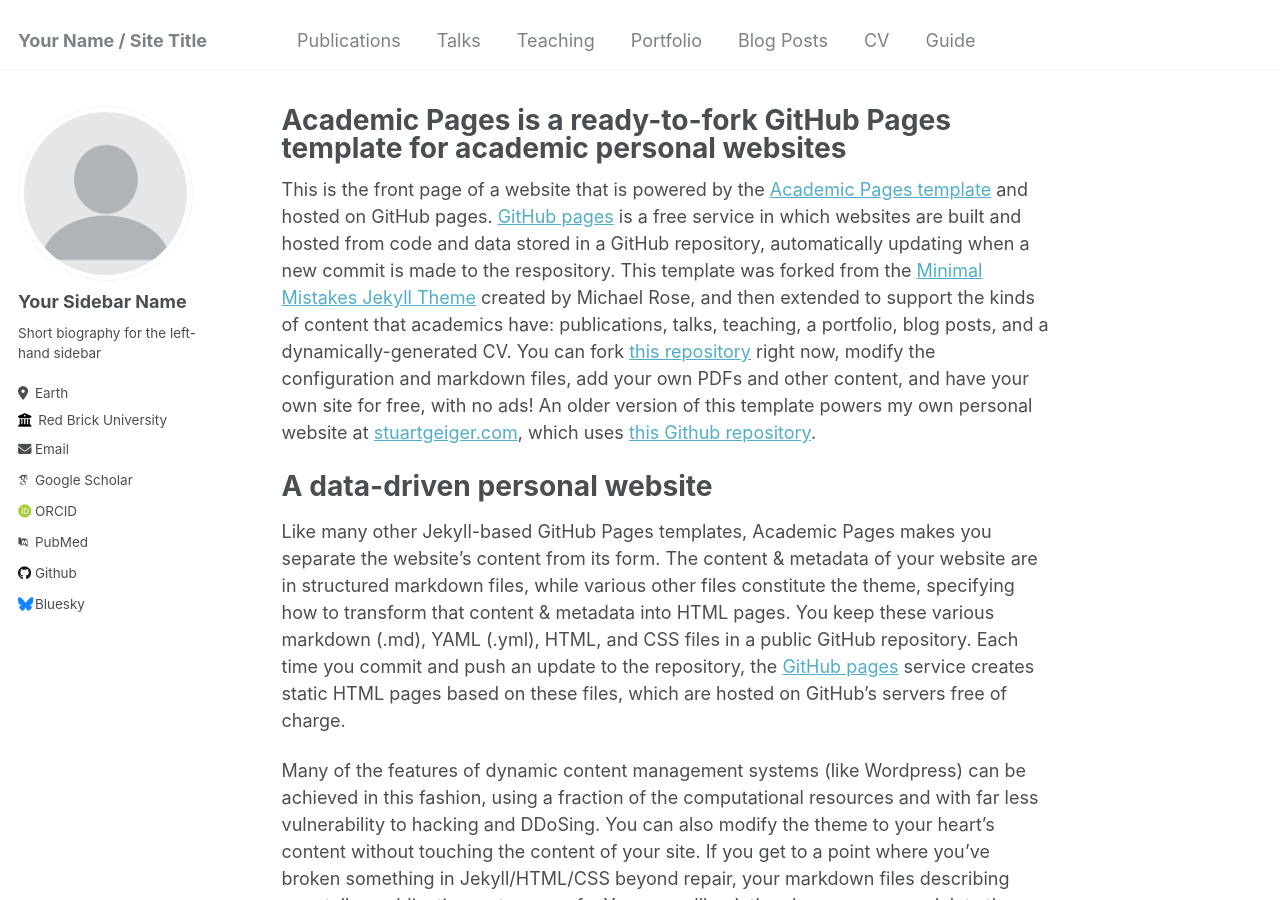
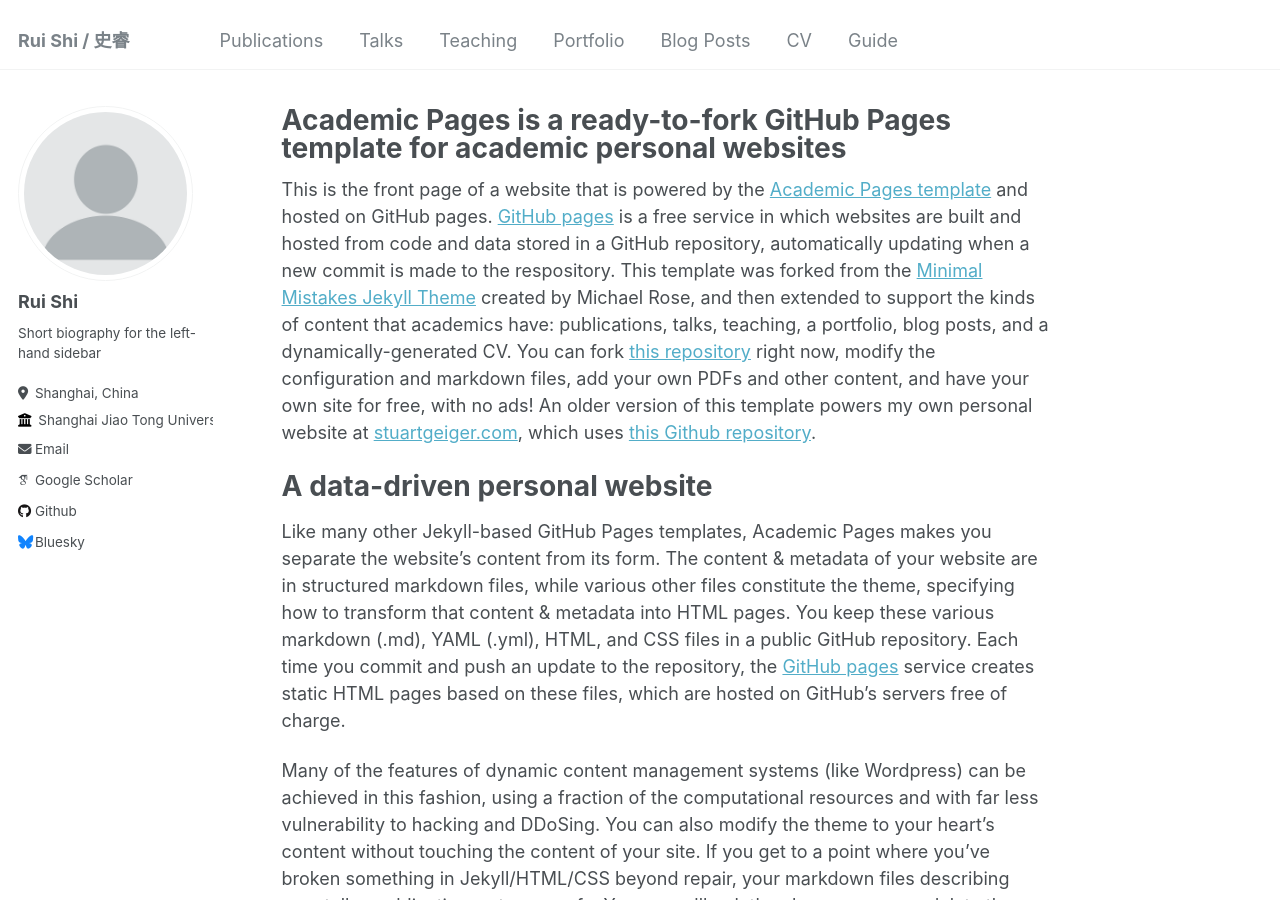
Before and after one commit to ThreeSRR/ThreeSRR.github.io, a Jekyll site: the page built from _pages/about.md, in a window 1280 px wide and 900 px high. Built offline with Jekyll 4.4.1, drawn with Linux system fonts in a browser that asks for light colours; some web fonts are replaced.

Commit message:
Update _config.yml

```diff
--- a/_config.yml
+++ b/_config.yml
@@ -8,13 +8,13 @@
 
 # Basic Site Settings
 locale                   : "en-US"
-title                    : "Your Name / Site Title"
+title                    : "Rui Shi / 史睿"
 title_separator          : "-"
 name                     : &name "Your Name"
 description              : &description "personal description"
-url                      : https://academicpages.github.io # the base hostname & protocol for your site e.g. "https://mmistakes.github.io"
+url                      : "https://threesrr.github.io"
 baseurl                  : "" # the subpath of your site, e.g. "/blog"
-repository               : "academicpages/academicpages.github.io"
+repository               : "ThreeSRR/ThreeSRR.github.io"
 
 # Site Author - The following control what appear as part of the author content on the side bar.
 #               If a field is blank the icon and link will not appear, otherwise it will be shown.
@@ -22,28 +22,28 @@ repository               : "academicpages/academicpages.github.io"
 author:
   # Biographic information
   avatar           : "profile.png"
-  name             : "Your Sidebar Name"
+  name             : "Rui Shi"
   pronouns         : # example: "she/her"
   bio              : "Short biography for the left-hand sidebar"
-  location         : "Earth"
-  employer         : "Red Brick University"
+  location         : "Shanghai, China"
+  employer         : "Shanghai Jiao Tong University"
   uri              : # URL
-  email            : "none@example.org"
+  email            : "shi-rui@sjtu.edu.cn"
 
   # Academic websites
-  arxiv            : # URL - Update with the correct link to your profile
-  googlescholar    : "https://scholar.google.com/citations?user=PS_CX0AAAAAJ"
-  impactstory      : # URL
-  orcid            : "http://orcid.org/yourorcidurl"
-  semantic         : # URL
-  pubmed           : "https://www.ncbi.nlm.nih.gov/pubmed/?term=john+snow"
-  researchgate     : # URL
+  # arxiv            : # URL - Update with the correct link to your profile
+  googlescholar    : "https://scholar.google.com/citations?user=hAzJfKwAAAAJ"
+  # impactstory      : # URL
+  # orcid            : "http://orcid.org/yourorcidurl"
+  # semantic         : # URL
+  # pubmed           : "https://www.ncbi.nlm.nih.gov/pubmed/?term=john+snow"
+  # researchgate     : # URL
 
   # Repositories and software development
   bitbucket        : # Username - Update with your username on the site
   codepen          : # Username
   dribbble         : # Username
-  github           : "academicpages"
+  github           : "https://github.com/ThreeSRR"
   kaggle           : # Username
   stackoverflow    : # User number or user number and name (i.e., use "1" or "1/jeff-atwood")
 
```
